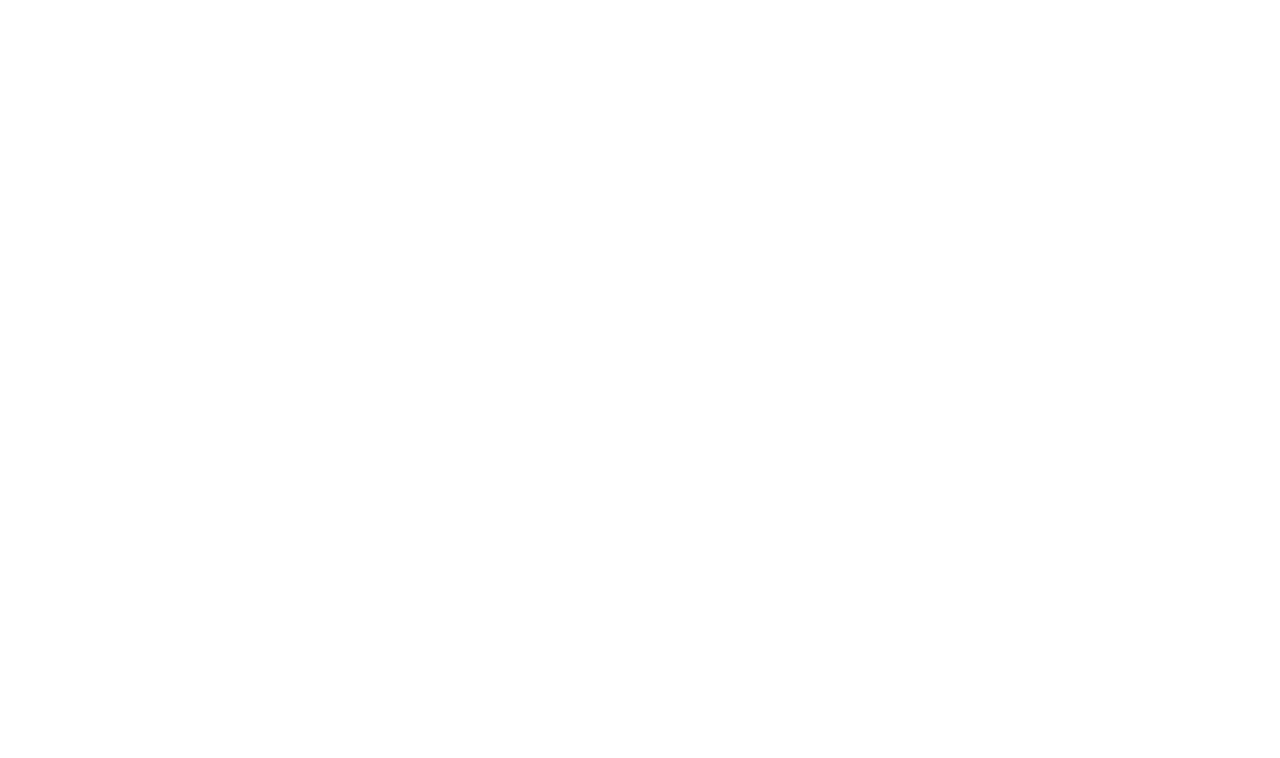
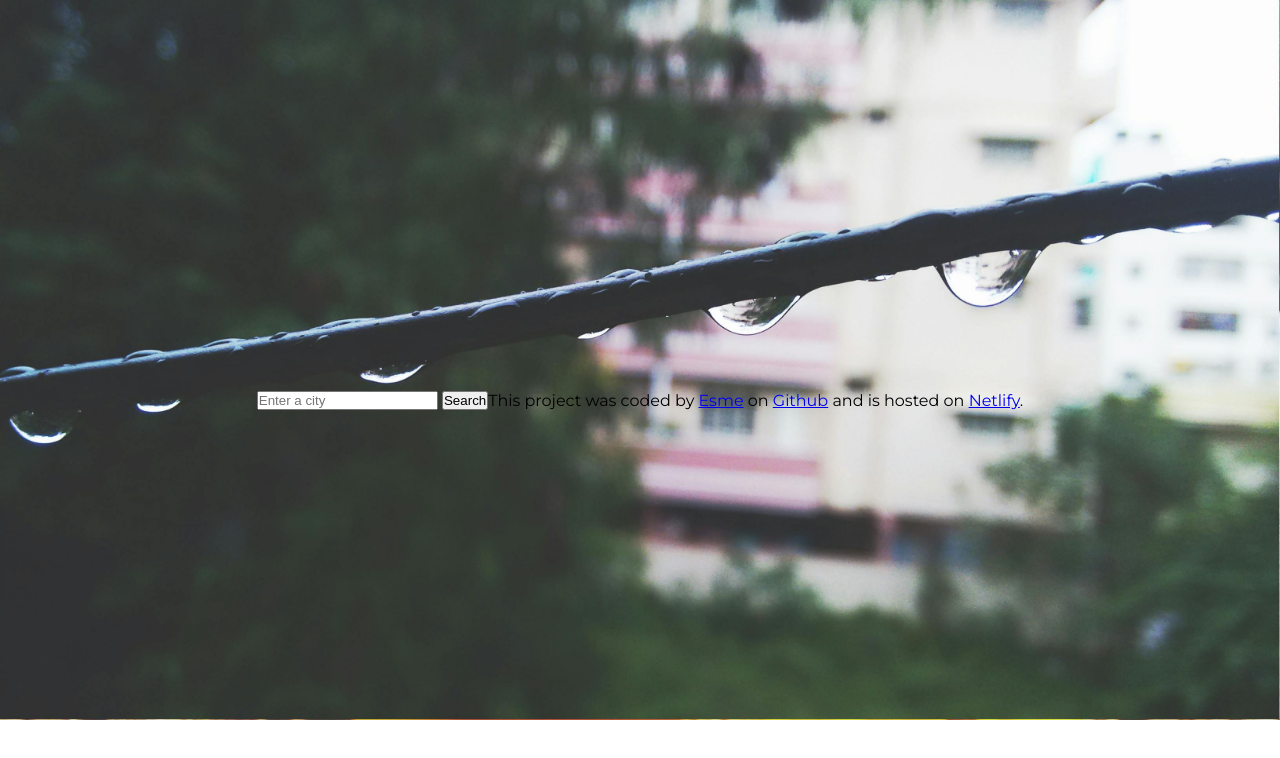
Before and after one commit to Esme-jsx/SkyCast, a plain HTML site: page index.html in a window 1280 px wide. Drawn offline with nearby package versions, Linux system fonts and the light colour scheme.

Commit message:
set up project with corresponding folders and files, added axios, added background img, added form and footer to index.html

```diff
--- a/index.html
+++ b/index.html
@@ -8,6 +8,26 @@
     <title>SkyCast</title>
   </head>
   <body>
+    <header>
+      <form class="search-form" id="search-form">
+        <input
+          id="search-form-input"
+          class="search-form-input"
+          type="search"
+          placeholder="Enter a city"
+          required
+        />
+        <input class="search-form-btn" type="submit" value="Search" />
+      </form>
+    </header>
+    <main></main>
+
+    <footer>
+      This project was coded by
+      <a href="#" target="_blank" alt="Github profile">Esme</a> on
+      <a href="#" target="_blank" alt="SkyCast repo">Github</a> and is hosted on
+      <a href="#" target="_blank" alt="Netlify URL">Netlify</a>.
+    </footer>
     <script src="src/index.js"></script>
   </body>
 </html>
--- a/styles/style.css
+++ b/styles/style.css
@@ -0,0 +1,25 @@
+@import url('https://fonts.googleapis.com/css2?family=Montserrat:ital,wght@0,100..900;1,100..900&display=swap');
+
+:root {
+    --main-color: #FFF;
+}
+
+* {
+    margin: 0;
+    padding: 0;
+    box-sizing: border-box;
+}
+
+body {
+    background: url("../images/background.jpg");
+    background-size: cover;
+    background-repeat: no-repeat;
+    width: 100%;
+    height: 100%;
+    position: fixed;
+    z-index: -1;
+    font-family: "Montserrat", sans-serif;
+    display: flex;
+    justify-content: center;
+    align-items: center;
+}
```
